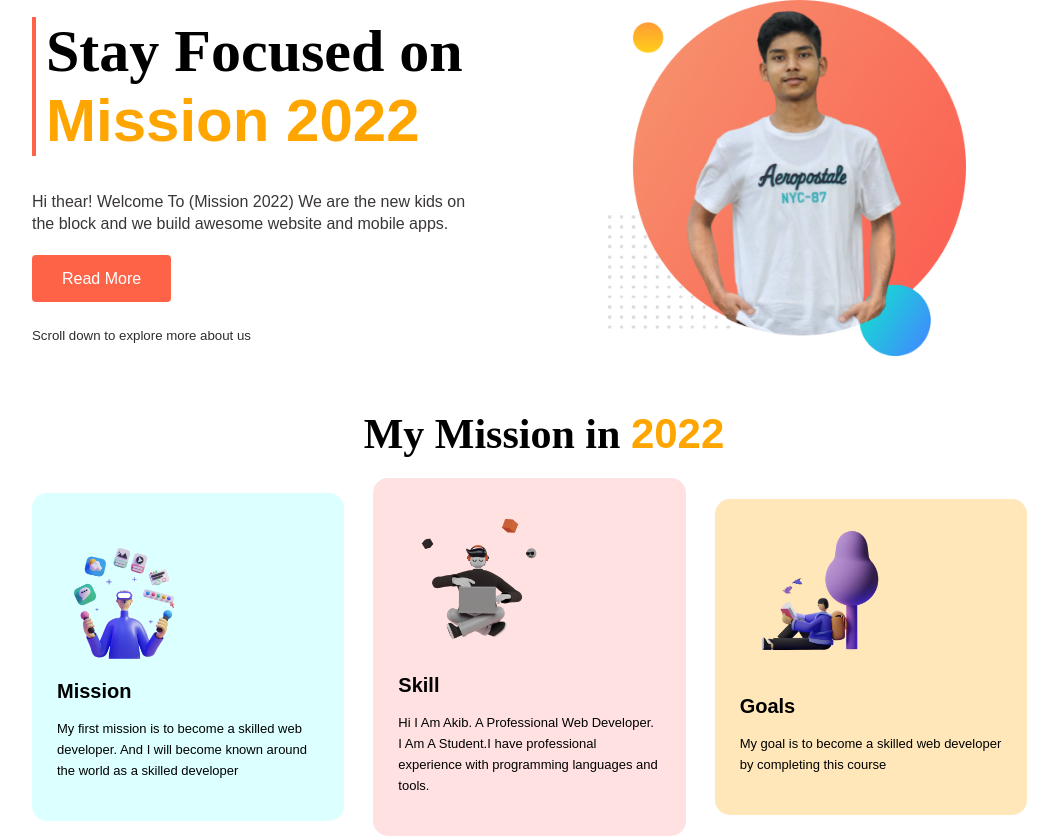
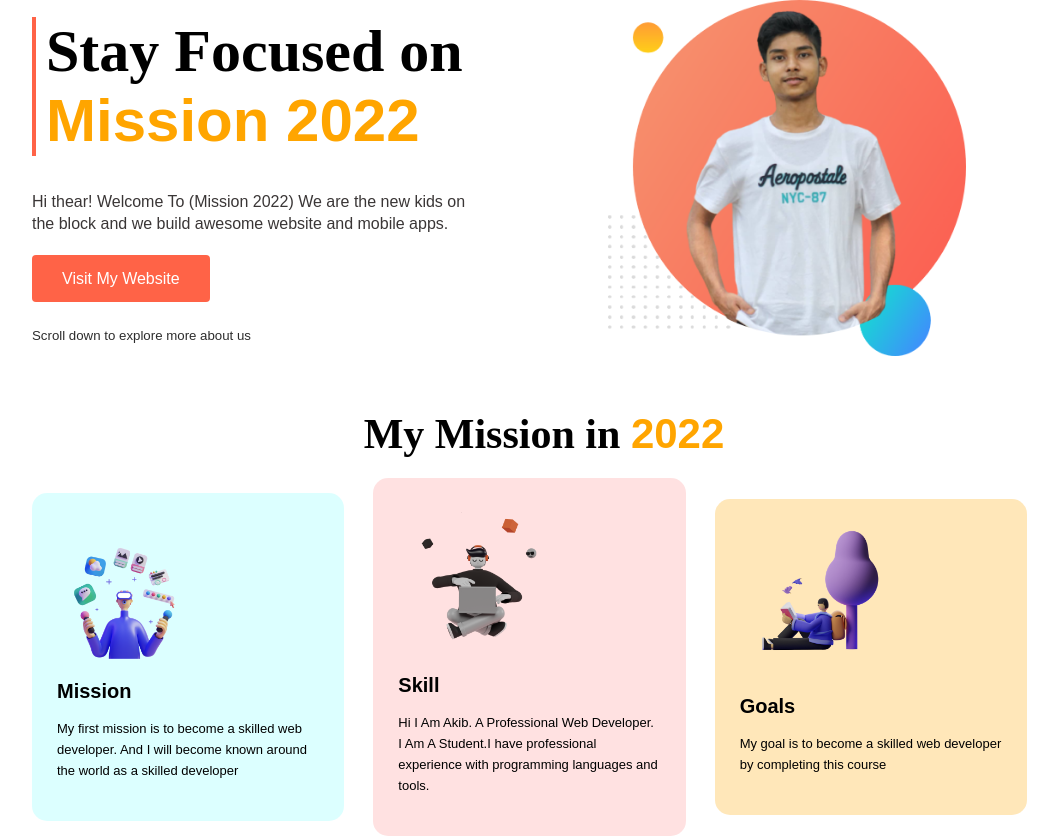
Before and after one commit to akib-chy/mission-2022, a plain HTML site: page index.html in a window 1280 px wide. Shown: the top 839 px of the page, without its empty margins (96-1154 px from the left). Drawn offline with Linux system fonts and the light colour scheme.

Commit message:
css chainged

```diff
--- a/index.html
+++ b/index.html
@@ -14,7 +14,7 @@
           <h1>Stay Focused on</h1>
           <h1><span>Mission 2022</span></h1>
           <p>Hi thear! Welcome To (Mission 2022) We are the new kids on the block and we build awesome website and mobile apps.</p>
-            <a target="_blank" href="https://akib-official.netlify.app/">Read More</a>
+            <a target="_blank" href="https://akib-official.netlify.app/">Visit My Website</a>
             <h5>Scroll down to explore more about us</h5>
       </div>
       <div class="half-div">
```
